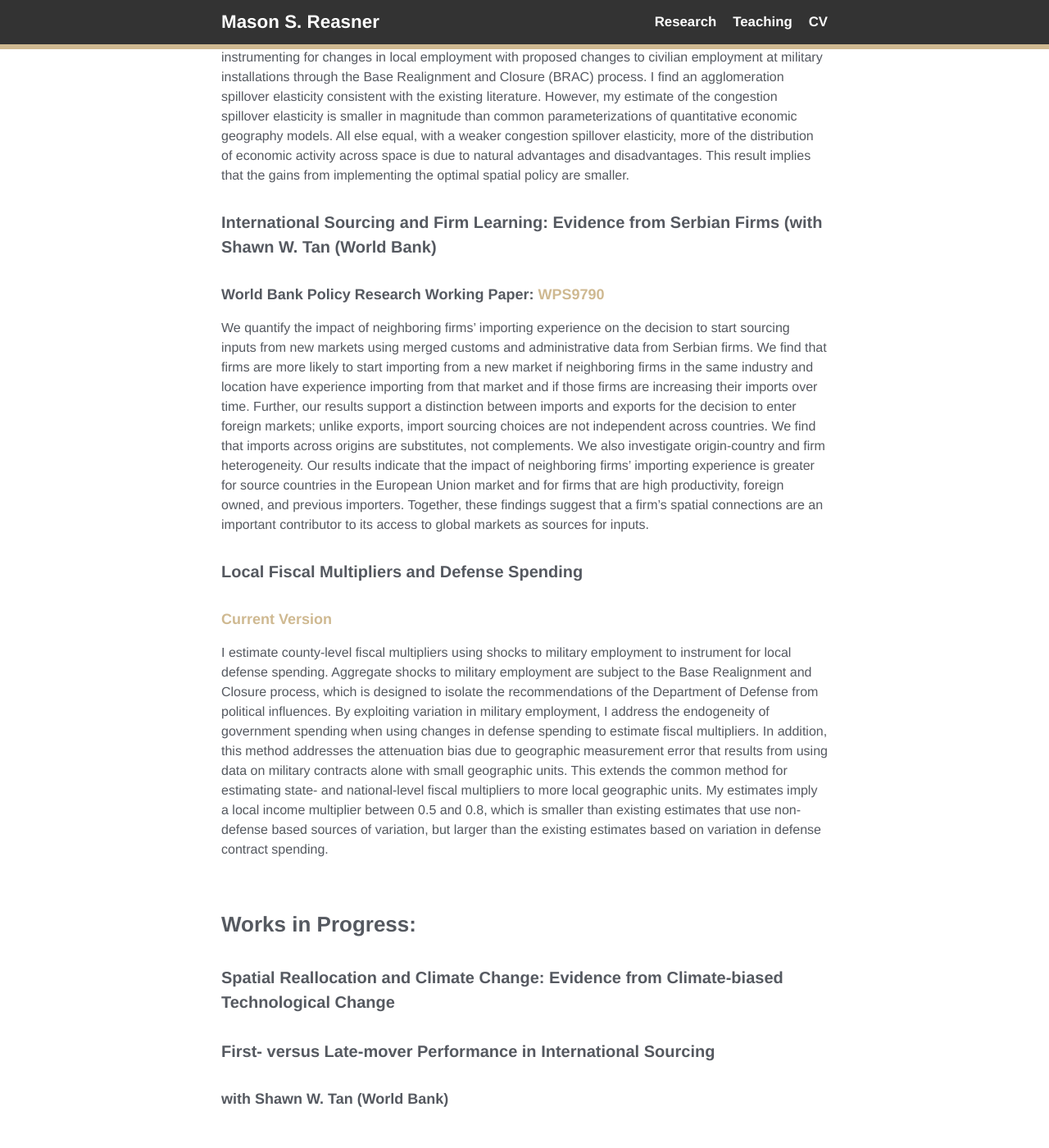
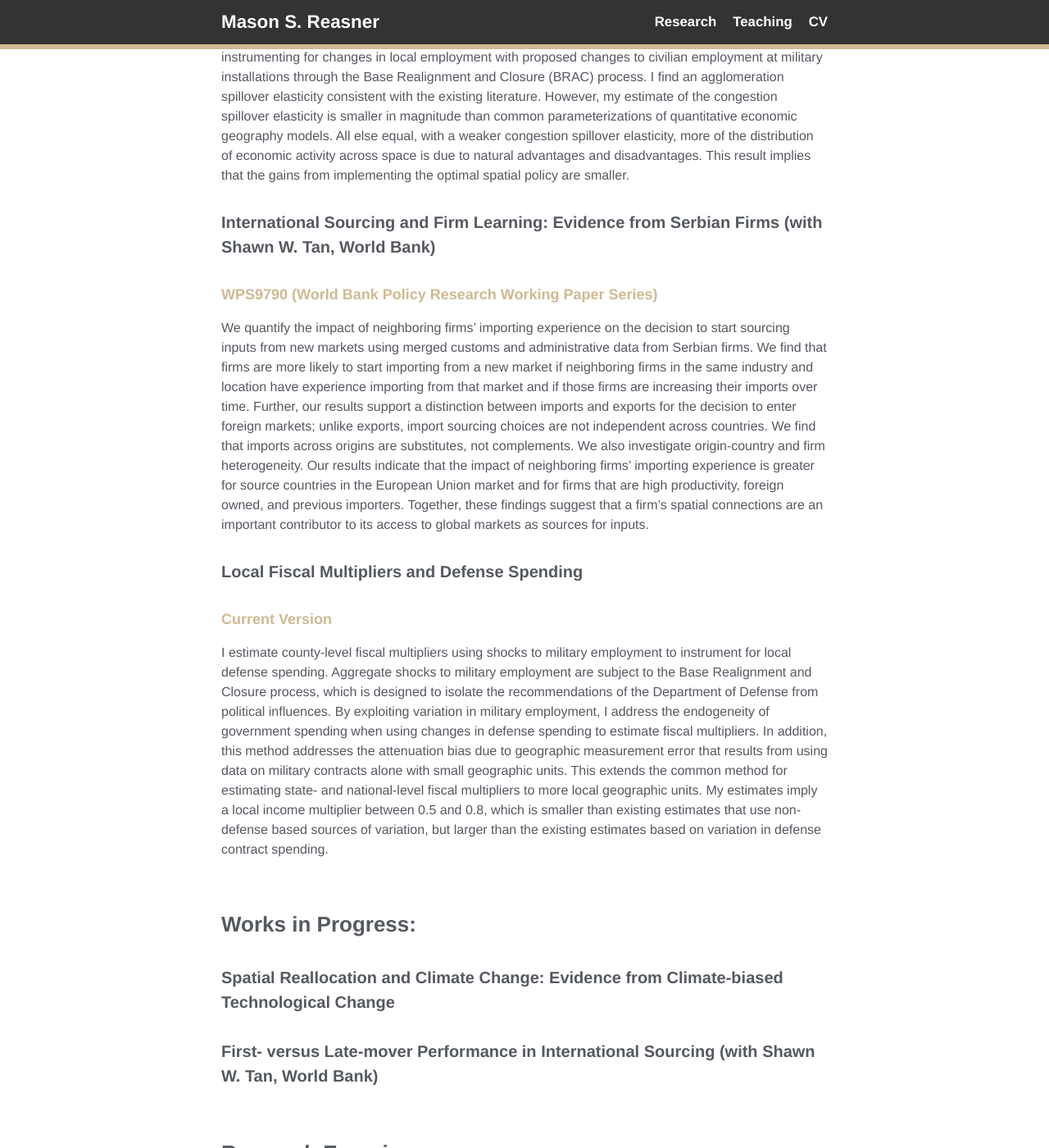
Before and after one commit to reasner/reasner.github.io, a Jekyll site: the page built from research.md, in a window 1280 px wide and 1400 px high, scrolled down 380 px. Shown: the whole window at 82% size. Built offline with Jekyll 4.4.1, drawn with Linux system fonts in a browser that asks for light colours.

Commit message:
final touches

```diff
--- a/research.md
+++ b/research.md
@@ -13,8 +13,8 @@ permalink: /research/
 
 I quantify agglomeration and congestion spillovers using variation from a natural experiment by instrumenting for changes in local employment with proposed changes to civilian employment at military installations through the Base Realignment and Closure (BRAC) process. I find an agglomeration spillover elasticity consistent with the existing literature. However, my estimate of the congestion spillover elasticity is smaller in magnitude than common parameterizations of quantitative economic geography models. All else equal, with a weaker congestion spillover elasticity, more of the distribution of economic activity across space is due to natural advantages and disadvantages. This result implies that the gains from implementing the optimal spatial policy are smaller.
 
-#### International Sourcing and Firm Learning: Evidence from Serbian Firms (with Shawn W. Tan (World Bank)
-##### World Bank Policy Research Working Paper: [WPS9790](https://documents.worldbank.org/en/publication/documents-reports/documentdetail/903471633369980079/international-sourcing-and-firm-learning-evidence-from-serbian-firms)
+#### International Sourcing and Firm Learning: Evidence from Serbian Firms (with Shawn W. Tan, World Bank)
+##### [WPS9790 (World Bank Policy Research Working Paper Series)](https://documents.worldbank.org/en/publication/documents-reports/documentdetail/903471633369980079/international-sourcing-and-firm-learning-evidence-from-serbian-firms)
 
 We quantify the impact of neighboring firms' importing experience on the decision to start sourcing inputs from new markets using merged customs and administrative data from Serbian firms. We find that firms are more likely to start importing from a new market if neighboring firms in the same industry and location have experience importing from that market and if those firms are increasing their imports over time. Further, our results support a distinction between imports and exports for the decision to enter foreign markets; unlike exports, import sourcing choices are not independent across countries. We find that imports across origins are substitutes, not complements. We also investigate origin-country and firm heterogeneity. Our results indicate that the impact of neighboring firms' importing experience is greater for source countries in the European Union market and for firms that are high productivity, foreign owned, and previous importers. Together, these findings suggest that a firm's spatial connections are an important contributor to its access to global markets as sources for inputs.
 
@@ -27,8 +27,7 @@ I estimate county-level fiscal multipliers using shocks to military employment t
 
 #### Spatial Reallocation and Climate Change: Evidence from Climate-biased Technological Change
 
-#### First- versus Late-mover Performance in International Sourcing
-##### with Shawn W. Tan (World Bank)
+#### First- versus Late-mover Performance in International Sourcing (with Shawn W. Tan, World Bank)
 
 ### Research Experience:
 
```
